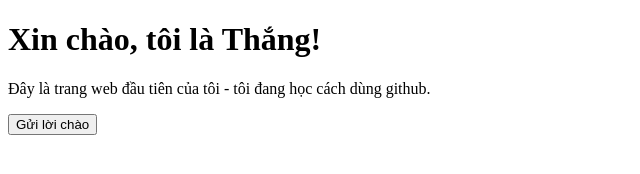
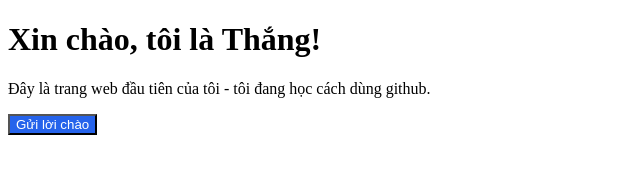
Before and after one commit to thanghut-eng/thang-hut-eng, a plain HTML site: page index.html in a window 1280 px wide. Shown: the whole page, without its empty margins (0-640 px from the left). Drawn offline with Linux system fonts and the light colour scheme.

Commit message:
đổi nút gửi lời chào xanh

```diff
--- a/index.html
+++ b/index.html
@@ -8,6 +8,11 @@
 <body>
   <h1>Xin chào, tôi là Thắng!</h1>
   <p>Đây là trang web đầu tiên của tôi - tôi đang học cách dùng github.</p>
-  <button onclick="alert('Xin chào anh Thắng!')">Gửi lời chào</button>
+  <button
+  style="background-color: #2563eb; color: white;"
+  onclick="alert('Xin chào anh Thắng!')"
+>
+  Gửi lời chào
+</button>
 </body>
 </html>
```
